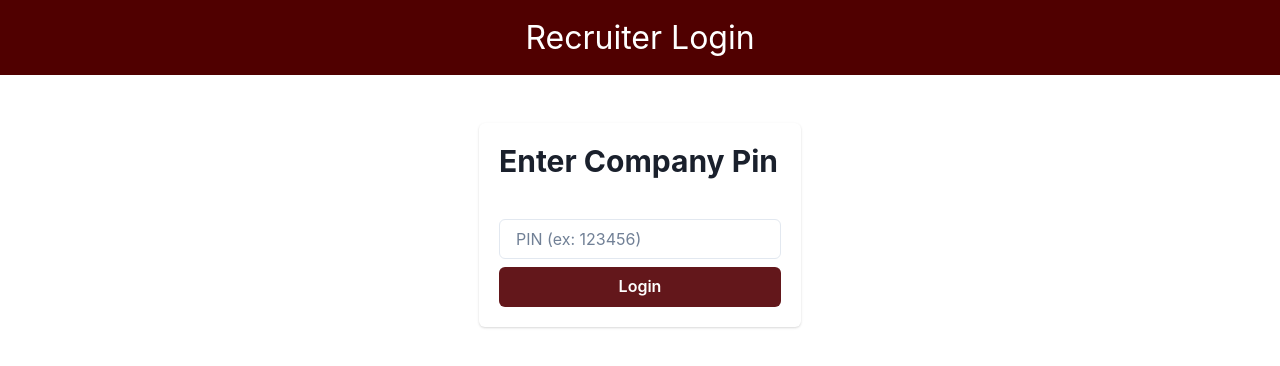
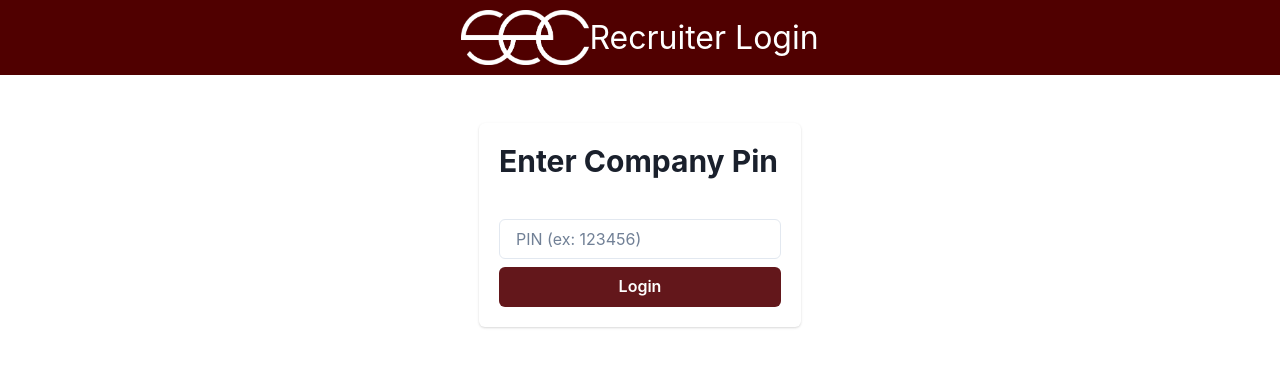
Before and after one commit to secsysadmin/company-queue, a React (Vite) app in the folder client/: page /recruiter/login in a window 1280 px wide. Shown: the top 366 px of the page. Built offline with nearby package versions, Linux system fonts and the light colour scheme.

Commit message:
add logo to banner

```diff
--- a/client/src/components/Banner.tsx
+++ b/client/src/components/Banner.tsx
@@ -9,6 +9,11 @@ const BannerStyle = {
     fontSize: '2em'
 };
 
+const logoStyle = {
+    maxWidth: '20vw',
+    width: 'max(10vw, 10%)',
+}
+
 interface BannerProps {
     title: string;
 }
@@ -16,6 +21,7 @@ interface BannerProps {
 export default function Banner(props: BannerProps) {
     return (<>
         <div style={BannerStyle}>
+            <img style={logoStyle} src="../../public/media/secbasic.png" alt="SEC Logo"/>
             <h1>{props.title}</h1>
         </div>
     </>);
```
Also changed, not shown: client/public/media/secbasic.png (added).
